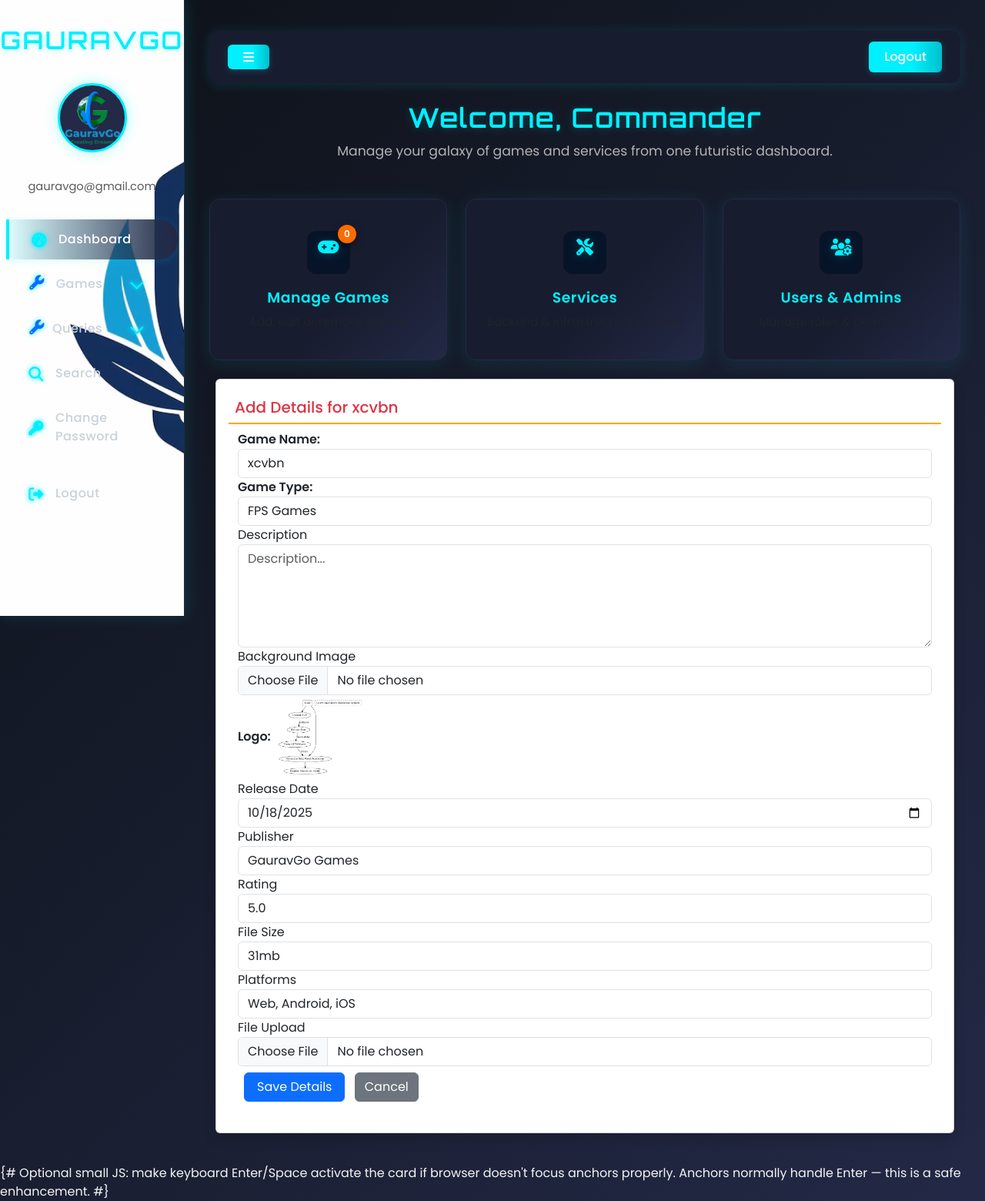
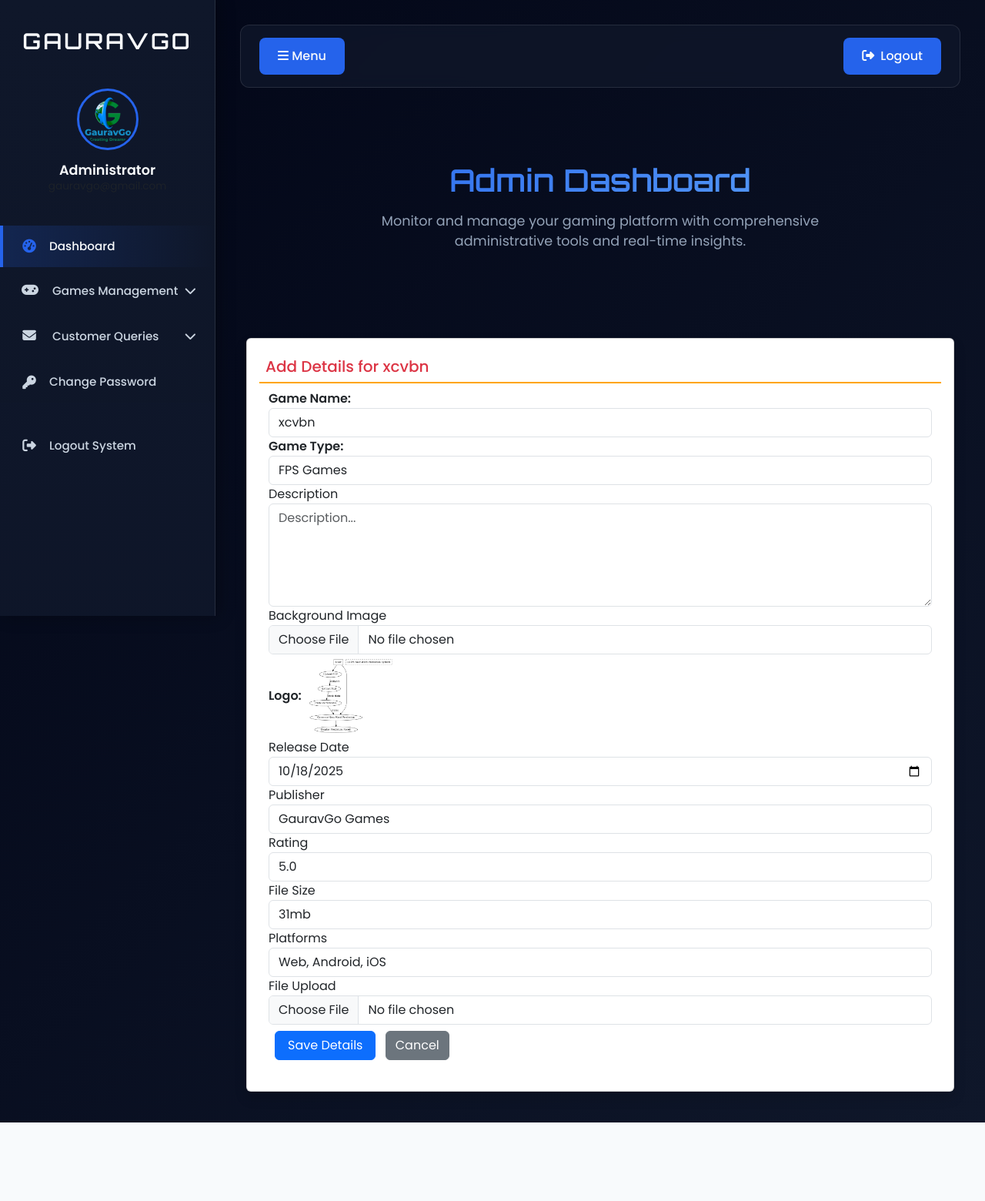
Before and after one commit to piyushratha/gauravgowebsite, a Django app: page /add_game_details/14 in a window 1280 px wide. Shown: the whole page at 77% size. After the commit the page ends 1458 px from the top, so only its background shows below. Run offline with Django 4.2, Linux system fonts and the light colour scheme; a user stored in the database is signed in; data comes from the database, SQL or seed files in the repository; both versions use the stored data as it was after the commit; parts of the project's set-up code (start-up, migrations or seed data) failed here and were passed over.

Commit message:
updated 2 pages

```diff
--- a/GauravGoWeb/urls.py
+++ b/GauravGoWeb/urls.py
@@ -21,13 +21,9 @@ from django.conf import settings
 from django.conf.urls.static import static
 
 
-app_name = 'queries'   # <-- required for namespacing
-
-
 urlpatterns = [
     path('admin/queries/', include('gauravgowebsite.urls', namespace='queries')),
     path('admin/', admin.site.urls),
-    path('djadmin/', admin.site.urls),
     path('admin_home/', views.admin_home, name="admin_home"),
     path('', index, name="index"),
     path('games', games, name="games"),
--- a/gauravgowebsite/templates/admin_base.html
+++ b/gauravgowebsite/templates/admin_base.html
@@ -17,111 +17,241 @@
 
   <!-- Custom CSS -->
   <style>
+    :root {
+      --primary: #2563eb;
+      --primary-dark: #1d4ed8;
+      --secondary: #64748b;
+      --dark: #0f172a;
+      --darker: #020617;
+      --light: #f8fafc;
+      --sidebar-width: 280px;
+    }
+
     body {
       font-family: 'Poppins', sans-serif;
-      background: linear-gradient(135deg, #0d1117 0%, #232946 100%);
-      color: #f4f4f4;
+      background: linear-gradient(135deg, var(--darker) 0%, var(--dark) 100%);
+      color: var(--light);
       min-height: 100vh;
+      overflow-x: hidden;
     }
 
     /* Sidebar */
     .vertical-nav {
-      min-width: 240px;
-      max-width: 240px;
+      width: var(--sidebar-width);
       height: 100vh;
-      background: linear-gradient(160deg, #181c2f 70%, #232946 100%);
-      background-image: url("{% static 'images/sidebar-bg.png' %}");
-      background-size: cover;
+      background: linear-gradient(180deg, var(--dark) 0%, rgba(15, 23, 42, 0.95) 100%);
+      backdrop-filter: blur(10px);
       color: #fff;
       position: fixed;
       top: 0;
       left: 0;
-      z-index: 100;
-      padding-top: 28px;
-      box-shadow: 2px 0 18px 0 #00f0ff22;
-      border-right: 1px solid #232946;
-      transition: left 0.3s;
+      z-index: 1000;
+      padding-top: 2rem;
+      border-right: 1px solid rgba(255, 255, 255, 0.1);
+      box-shadow: 4px 0 20px rgba(0, 0, 0, 0.3);
+      transition: transform 0.3s ease;
+    }
+
+    .vertical-nav.collapsed {
+      transform: translateX(-100%);
     }
 
     .vertical-nav .sidebar-title {
-      font-size: 2rem;
+      font-size: 1.8rem;
       text-align: center;
-      letter-spacing: 2.5px;
+      letter-spacing: 3px;
       font-family: 'Orbitron', sans-serif;
-      color: #00f0ff;
-      margin-bottom: 2rem;
+      color: var(--light);
+      margin-bottom: 2.5rem;
       font-weight: 700;
-      text-shadow: 0 2px 8px #00f0ff44;
+      padding: 0 1.5rem;
     }
 
     .vertical-nav .nav-link {
-      font-size: 1rem;
-      color: #c9d1d9;
-      padding: 14px 28px;
+      font-size: 0.95rem;
+      color: #cbd5e1;
+      padding: 1rem 1.5rem;
       display: flex;
       align-items: center;
-      border-radius: 0 24px 24px 0;
-      margin-bottom: 6px;
-      transition: background 0.2s, color 0.2s, border-left 0.2s;
+      border-radius: 0;
+      margin-bottom: 0.25rem;
+      transition: all 0.3s ease;
       font-weight: 500;
-      letter-spacing: 0.5px;
+      border-left: 4px solid transparent;
     }
 
     .vertical-nav .nav-link i {
-      margin-right: 14px;
-      font-size: 1.2rem;
-      color: #00f0ff;
-      filter: drop-shadow(0 0 3px #00f0ff);
-      min-width: 22px;
+      margin-right: 1rem;
+      font-size: 1.1rem;
+      width: 20px;
       text-align: center;
+      transition: color 0.3s ease;
     }
 
-    .vertical-nav .nav-link:hover,
+    .vertical-nav .nav-link:hover {
+      background: rgba(37, 99, 235, 0.1);
+      color: var(--light);
+      border-left-color: var(--primary);
+    }
+
     .vertical-nav .nav-link.active {
-      background: linear-gradient(90deg, #00f0ff22 0%, #232946 100%);
-      color: #fff;
-      border-left: 4px solid #00f0ff;
-      box-shadow: 0 2px 12px #00f0ff22;
+      background: linear-gradient(90deg, rgba(37, 99, 235, 0.2) 0%, transparent 100%);
+      color: var(--light);
+      border-left-color: var(--primary);
+    }
+
+    .vertical-nav .nav-link.active i {
+      color: var(--primary);
     }
 
     /* Profile Section */
-    .profile { text-align: center; margin-bottom: 32px; }
-    .profile img { width: 90px; height: 90px; border-radius: 50%; border: 3px solid #00f0ff; margin-bottom: 12px; box-shadow: 0 0 18px #00f0ff55; object-fit: cover; background: #232946; }
-    .profile h5 { font-size: 1.1rem; font-weight: 600; margin-bottom: 2px; color: #fff; }
-    .profile p { color: #8ca0b3; font-size: 0.92rem; margin-bottom: 0; }
+    .profile {
+      text-align: center;
+      margin-bottom: 2.5rem;
+      padding: 0 1.5rem;
+    }
+    .profile img {
+      width: 80px;
+      height: 80px;
+      border-radius: 50%;
+      border: 3px solid var(--primary);
+      margin-bottom: 1rem;
+      background: var(--dark);
+      padding: 2px;
+    }
+    .profile h5 {
+      font-size: 1.1rem;
+      font-weight: 600;
+      margin-bottom: 0.25rem;
+      color: var(--light);
+    }
+    .profile p {
+      color: #94a3b8;
+      font-size: 0.85rem;
+      margin-bottom: 0;
+    }
+
+    /* Collapsible Menu */
+    .nav-item .collapse {
+      background: rgba(15, 23, 42, 0.8);
+      border-radius: 0 0 8px 8px;
+      margin: 0 0.5rem;
+    }
+
+    .nav-item .nav-link[data-bs-toggle="collapse"] {
+      position: relative;
+    }
+
+    .nav-item .nav-link[data-bs-toggle="collapse"]::after {
+      content: '\f078';
+      font-family: 'Font Awesome 6 Free';
+      font-weight: 900;
+      position: absolute;
+      right: 1.5rem;
+      transition: transform 0.3s ease;
+    }
+
+    .nav-item .nav-link[data-bs-toggle="collapse"][aria-expanded="true"]::after {
+      transform: rotate(180deg);
+    }
+
+    .nav-item .collapse .nav-link {
+      padding: 0.75rem 1.5rem 0.75rem 3rem;
+      font-size: 0.9rem;
+      border-left: 2px solid transparent;
+    }
+
+    .nav-item .collapse .nav-link:hover,
+    .nav-item .collapse .nav-link.active {
+      border-left-color: var(--primary);
+      background: rgba(37, 99, 235, 0.1);
+    }
 
     /* Page Content */
-    .page-content { margin-left: 240px; padding: 40px 32px 32px 32px; background: transparent; min-height: 100vh; transition: margin-left 0.3s; }
-    .navbar-custom { background: #181c2f; padding: 14px 24px; border-radius: 12px; box-shadow: 0 2px 16px #00f0ff22; margin-bottom: 24px; display: flex; align-items: center; justify-content: space-between; }
-    .navbar-custom .btn { color: #fff; background: linear-gradient(90deg, #00f0ff 60%, #00c0cc 100%); border: none; border-radius: 6px; font-weight: 500; padding: 8px 20px; box-shadow: 0 2px 8px #00f0ff33; transition: background 0.2s, box-shadow 0.2s; }
-    .navbar-custom .btn:hover { background: linear-gradient(90deg, #00c0cc 60%, #00f0ff 100%); box-shadow: 0 4px 16px #00f0ff55; }
+    .page-content {
+      margin-left: var(--sidebar-width);
+      padding: 2rem;
+      background: transparent;
+      min-height: 100vh;
+      transition: margin-left 0.3s ease;
+    }
+
+    .page-content.expanded {
+      margin-left: 0;
+    }
+
+    .navbar-custom {
+      background: rgba(15, 23, 42, 0.8);
+      backdrop-filter: blur(10px);
+      padding: 1rem 1.5rem;
+      border-radius: 12px;
+      border: 1px solid rgba(255, 255, 255, 0.1);
+      margin-bottom: 2rem;
+      display: flex;
+      align-items: center;
+      justify-content: space-between;
+    }
+
+    .navbar-custom .btn {
+      color: var(--light);
+      background: var(--primary);
+      border: none;
+      border-radius: 8px;
+      font-weight: 500;
+      padding: 0.75rem 1.5rem;
+      transition: all 0.3s ease;
+    }
+
+    .navbar-custom .btn:hover {
+      background: var(--primary-dark);
+      transform: translateY(-2px);
+      box-shadow: 0 4px 12px rgba(37, 99, 235, 0.3);
+    }
 
     /* Welcome Area */
-    .welcome-area { text-align: center; margin-bottom: 48px; }
-    .welcome-area h2 { font-family: 'Orbitron', sans-serif; font-size: 2.2rem; color: #00f0ff; font-weight: 700; letter-spacing: 1.5px; margin-bottom: 10px; text-shadow: 0 2px 12px #00f0ff33; }
-    .welcome-area p { color: #b3b3b3; font-size: 1.08rem; margin-bottom: 0; font-weight: 400; }
-
-    /* Cards */
-    .card-box { background: linear-gradient(135deg, #181c2f 60%, #232946 100%); border-radius: 14px; padding: 32px 20px 28px 20px; color: #fff; box-shadow: 0 4px 24px #00f0ff18; transition: transform 0.2s, box-shadow 0.2s; border: 1px solid #232946; min-height: 210px; display: flex; flex-direction: column; align-items: center; justify-content: center; }
-    .card-box:hover { transform: translateY(-6px) scale(1.025); box-shadow: 0 8px 32px #00f0ff44; border-color: #00f0ff; }
-    .card-box i { font-size: 2.4rem; color: #00f0ff; margin-bottom: 14px; text-shadow: 0 2px 12px #00f0ff33; }
-    .card-box h5 { font-size: 1.18rem; font-weight: 600; color: #00f0ff; margin-bottom: 8px; letter-spacing: 0.5px; }
-    .card-box p { color: #b3b3b3; font-size: 1rem; margin-bottom: 0; font-weight: 400; }
+    .welcome-area {
+      text-align: center;
+      margin-bottom: 3rem;
+      padding: 4rem 0;
+    }
+    .welcome-area h2 {
+      font-family: 'Orbitron', sans-serif;
+      font-size: 2.5rem;
+      color: var(--light);
+      font-weight: 700;
+      margin-bottom: 1rem;
+      background: linear-gradient(135deg, var(--primary) 0%, #60a5fa 100%);
+      -webkit-background-clip: text;
+      -webkit-text-fill-color: transparent;
+      background-clip: text;
+    }
+    .welcome-area p {
+      color: #94a3b8;
+      font-size: 1.1rem;
+      margin-bottom: 0;
+      font-weight: 400;
+      max-width: 600px;
+      margin: 0 auto;
+    }
 
     /* Responsive */
-    @media (max-width: 991px) {
-      .page-content { padding: 28px 8px 8px 8px; }
-      .card-box { min-height: 180px; padding: 24px 10px 20px 10px; }
+    @media (max-width: 768px) {
+      .vertical-nav {
+        transform: translateX(-100%);
       }
-    @media (max-width: 768px) {
-      .vertical-nav { left: -240px; }
-      .vertical-nav.active { left: 0; }
-      .page-content { margin-left: 0; }
-      .navbar-custom { padding: 10px 10px; }
+      .vertical-nav.active {
+        transform: translateX(0);
       }
-    @media (max-width: 575px) {
-      .card-box { min-height: 120px; padding: 16px 4px 12px 4px; }
-      .welcome-area h2 { font-size: 1.3rem; }
+      .page-content {
+        margin-left: 0;
+        padding: 1rem;
+      }
+    }
+
+    @media (max-width: 576px) {
+      .welcome-area h2 {
+        font-size: 2rem;
+      }
     }
   </style>
 </head>
@@ -133,24 +263,24 @@
 
     <div class="profile">
       <img src="{% static 'images/media-home-page/logo.png' %}" alt="Admin Avatar">
-      <h5 class="mb-0">Admin</h5>
+      <h5 class="mb-0">Administrator</h5>
       <p class="text-muted small">
         {% if request.user.is_authenticated %}
           {{ request.user.email }}
         {% else %}
-          Guest
+          System Admin
         {% endif %}
       </p>
     </div>
 
-    <ul class="nav flex-column px-2">
+    <ul class="nav flex-column">
       <li class="nav-item">
         <a href="{% url 'admin_home' %}" class="nav-link active">
           <i class="fas fa-tachometer-alt"></i> Dashboard
         </a>
       </li>
 
-      <!-- Games menu using Bootstrap 5 collapse -->
+      <!-- Games Management -->
       <li class="nav-item">
         <a class="nav-link d-flex justify-content-between align-items-center"
           data-bs-toggle="collapse"
@@ -158,19 +288,26 @@
           role="button"
           aria-expanded="false"
           aria-controls="gamesMenu">
-          <span><i class="fas fa-wrench fa-fw me-2 text-primary"></i> Games</span>
-          <i class="fas fa-chevron-down small"></i>
+          <span><i class="fas fa-gamepad"></i> Games Management</span>
         </a>
 
-        <div class="collapse ps-3" id="gamesMenu">
+        <div class="collapse" id="gamesMenu">
           <ul class="nav flex-column">
-            <li class="nav-item"><a class="nav-link" href="{% url 'add_games' %}">Add Games</a></li>
-            <li class="nav-item"><a class="nav-link" href="{% url 'manage_games' %}">Manage Games</a></li>
+            <li class="nav-item">
+              <a class="nav-link" href="{% url 'add_games' %}">
+                <i class="fas fa-plus-circle"></i> Add New Game
+              </a>
+            </li>
+            <li class="nav-item">
+              <a class="nav-link" href="{% url 'manage_games' %}">
+                <i class="fas fa-edit"></i> Manage Games
+              </a>
+            </li>
           </ul>
         </div>
       </li>
 
-
+      <!-- Customer Queries -->
       <li class="nav-item">
         <a class="nav-link d-flex justify-content-between align-items-center"
            data-bs-toggle="collapse"
@@ -178,46 +315,46 @@
            role="button"
            aria-expanded="false"
            aria-controls="queriesMenuCollapse">
-    <span><i class="fas fa-wrench fa-fw me-2 text-primary"></i>Queries</span>
-    <i class="fas fa-chevron-down small"></i>
+          <span><i class="fas fa-envelope"></i> Customer Queries</span>
         </a>
 
-  <div class="collapse ps-3" id="queriesMenuCollapse">
+        <div class="collapse" id="queriesMenuCollapse">
           <ul class="nav flex-column">
             <li class="nav-item">
               <a class="nav-link {% if request.resolver_match.namespace == 'queries' and request.resolver_match.url_name == 'unread' %}active{% endif %}"
-           href="{% url 'queries:unread' %}">Unread Queries
-           <span class="badge bg-danger ms-2">{{ unread_count|default:0 }}</span>
+                 href="{% url 'queries:unread' %}">
+                <i class="fas fa-envelope"></i> Unread Queries
+                {% if unread_count %}
+                <span class="badge bg-danger ms-2">{{ unread_count }}</span>
+                {% endif %}
               </a>
             </li>
             <li class="nav-item">
               <a class="nav-link {% if request.resolver_match.namespace == 'queries' and request.resolver_match.url_name == 'read' %}active{% endif %}"
-           href="{% url 'queries:read' %}">Read Queries</a>
+                 href="{% url 'queries:read' %}">
+                <i class="fas fa-envelope-open"></i> Read Queries
+              </a>
             </li>
             <li class="nav-item">
               <a class="nav-link {% if request.resolver_match.namespace == 'queries' and request.resolver_match.url_name == 'all' %}active{% endif %}"
-           href="{% url 'queries:all' %}">All Queries</a>
+                 href="{% url 'queries:all' %}">
+                <i class="fas fa-inbox"></i> All Queries
+              </a>
             </li>
           </ul>
         </div>
       </li>
 
-
-      <li class="nav-item">
-        <a href="#" class="nav-link">
-          <i class="fas fa-search"></i> Search
-        </a>
-      </li>
-
+      <!-- System -->
       <li class="nav-item">
         <a href="{% url 'change_password' %}" class="nav-link">
           <i class="fas fa-key"></i> Change Password
         </a>
       </li>
 
-      <li class="nav-item mt-3">
+      <li class="nav-item mt-4">
         <a href="{% url 'logout' %}" class="nav-link">
-          <i class="fas fa-sign-out-alt"></i> Logout
+          <i class="fas fa-sign-out-alt"></i> Logout System
         </a>
       </li>
     </ul>
@@ -226,60 +363,17 @@
   <!-- Page Content -->
   <main class="page-content" id="content">
     <nav class="navbar navbar-custom">
-      <button id="sidebarCollapse" class="btn" type="button" aria-label="Toggle sidebar"><i class="fas fa-bars"></i></button>
-      <a href="{% url 'logout' %}" class="btn">Logout</a>
+      <button id="sidebarCollapse" class="btn" type="button" aria-label="Toggle sidebar">
+        <i class="fas fa-bars"></i> Menu
+      </button>
+      <a href="{% url 'logout' %}" class="btn">
+        <i class="fas fa-sign-out-alt me-2"></i>Logout
+      </a>
     </nav>
 
-    <div class="welcome-area mt-4">
-      <h2>Welcome, Commander</h2>
-      <p>Manage your galaxy of games and services from one futuristic dashboard.</p>
-    </div>
-
-{# dashboard cards — paste this in place of your commented block #}
-<div class="row g-4 mb-4">
-
-  <!-- Manage Games -->
-  <div class="col-sm-6 col-md-4">
-    <a href="{% url 'manage_games' %}" class="text-decoration-none" aria-label="Manage Games">
-      <div class="card-box h-100 d-flex flex-column align-items-center justify-content-center" role="button" tabindex="0" title="Manage Games">
-        <div style="position:relative;width:56px;height:56px;border-radius:12px;background:#071428;display:flex;align-items:center;justify-content:center;margin-bottom:12px;">
-          <i class="fas fa-gamepad" style="color:#00f0ff;font-size:22px;"></i>
-          <span style="position:absolute;right:-8px;top:-8px;background:#ff6b00;color:#fff;border-radius:12px;padding:3px 8px;font-size:12px;font-weight:600;box-shadow:0 4px 12px rgba(0,0,0,0.35);">
-            {% if total_games %}{{ total_games }}{% elif services %}{{ services|length }}{% else %}0{% endif %}
-          </span>
-        </div>
-        <h5 class="mt-2" style="color:#00f0ff;font-weight:700;">Manage Games</h5>
-        <p class="mb-0 text-muted" style="font-size:0.95rem;">Add, edit or remove games</p>
-      </div>
-    </a>
-  </div>
-
-  <!-- Services -->
-  <div class="col-sm-6 col-md-4">
-    <a href="{% url 'manage_games' %}" class="text-decoration-none" aria-label="Manage Services">
-      <div class="card-box h-100 d-flex flex-column align-items-center justify-content-center" role="button" tabindex="0" title="Services">
-        <div style="width:56px;height:56px;border-radius:12px;background:#071428;display:flex;align-items:center;justify-content:center;margin-bottom:12px;">
-          <i class="fas fa-tools" style="color:#00f0ff;font-size:22px;"></i>
-        </div>
-        <h5 class="mt-2" style="color:#00f0ff;font-weight:700;">Services</h5>
-        <p class="mb-0 text-muted" style="font-size:0.95rem;">Backend & infrastructure controls</p>
-      </div>
-    </a>
-  </div>
-
-  <!-- Users & Admins -->
-  <div class="col-sm-6 col-md-4">
-    <a href="#" class="text-decoration-none" aria-label="Users and Admins">
-      <div class="card-box h-100 d-flex flex-column align-items-center justify-content-center" role="button" tabindex="0" title="Users & Admins">
-        <div style="width:56px;height:56px;border-radius:12px;background:#071428;display:flex;align-items:center;justify-content:center;margin-bottom:12px;">
-          <i class="fas fa-users-cog" style="color:#00f0ff;font-size:22px;"></i>
-        </div>
-        <h5 class="mt-2" style="color:#00f0ff;font-weight:700;">Users & Admins</h5>
-        <p class="mb-0 text-muted" style="font-size:0.95rem;">Manage roles & permissions</p>
-      </div>
-    </a>
-  </div>
-
+    <div class="welcome-area">
+      <h2>Admin Dashboard</h2>
+      <p>Monitor and manage your gaming platform with comprehensive administrative tools and real-time insights.</p>
     </div>
 
     {% block main %}
@@ -289,22 +383,28 @@
   <!-- Bootstrap 5 bundle (includes Popper) -->
   <script src="https://cdn.jsdelivr.net/npm/bootstrap@5.3.2/dist/js/bootstrap.bundle.min.js"></script>
 
-{# Optional small JS: make keyboard Enter/Space activate the card if browser doesn't focus anchors properly.
-   Anchors normally handle Enter — this is a safe enhancement. #}
   <script>
-document.addEventListener('DOMContentLoaded', function () {
-  document.querySelectorAll('.card-box[role="button"]').forEach(function(card) {
-    card.addEventListener('keydown', function(e) {
-      if (e.key === 'Enter' || e.key === ' ') {
-        // find nearest anchor parent and follow it
-        const a = card.closest('a');
-        if (a) {
-          a.click();
-          e.preventDefault();
+    // Sidebar toggle functionality
+    document.getElementById('sidebarCollapse').addEventListener('click', function() {
+      const sidebar = document.getElementById('sidebar');
+      const content = document.getElementById('content');
+
+      sidebar.classList.toggle('collapsed');
+      content.classList.toggle('expanded');
+    });
+
+    // Close sidebar when clicking outside on mobile
+    document.addEventListener('click', function(event) {
+      const sidebar = document.getElementById('sidebar');
+      const sidebarCollapse = document.getElementById('sidebarCollapse');
+      const isMobile = window.innerWidth <= 768;
+
+      if (isMobile && !sidebar.classList.contains('collapsed') &&
+          !sidebar.contains(event.target) &&
+          !sidebarCollapse.contains(event.target)) {
+        sidebar.classList.add('collapsed');
+        document.getElementById('content').classList.add('expanded');
       }
-      }
-    });
-  });
     });
   </script>
 </body>
```
Also changed, not shown: gauravgowebsite/templates/admin_login.html (+121 -38 lines), db.sqlite3. Lines whose indentation alone changed are shown as unchanged.
